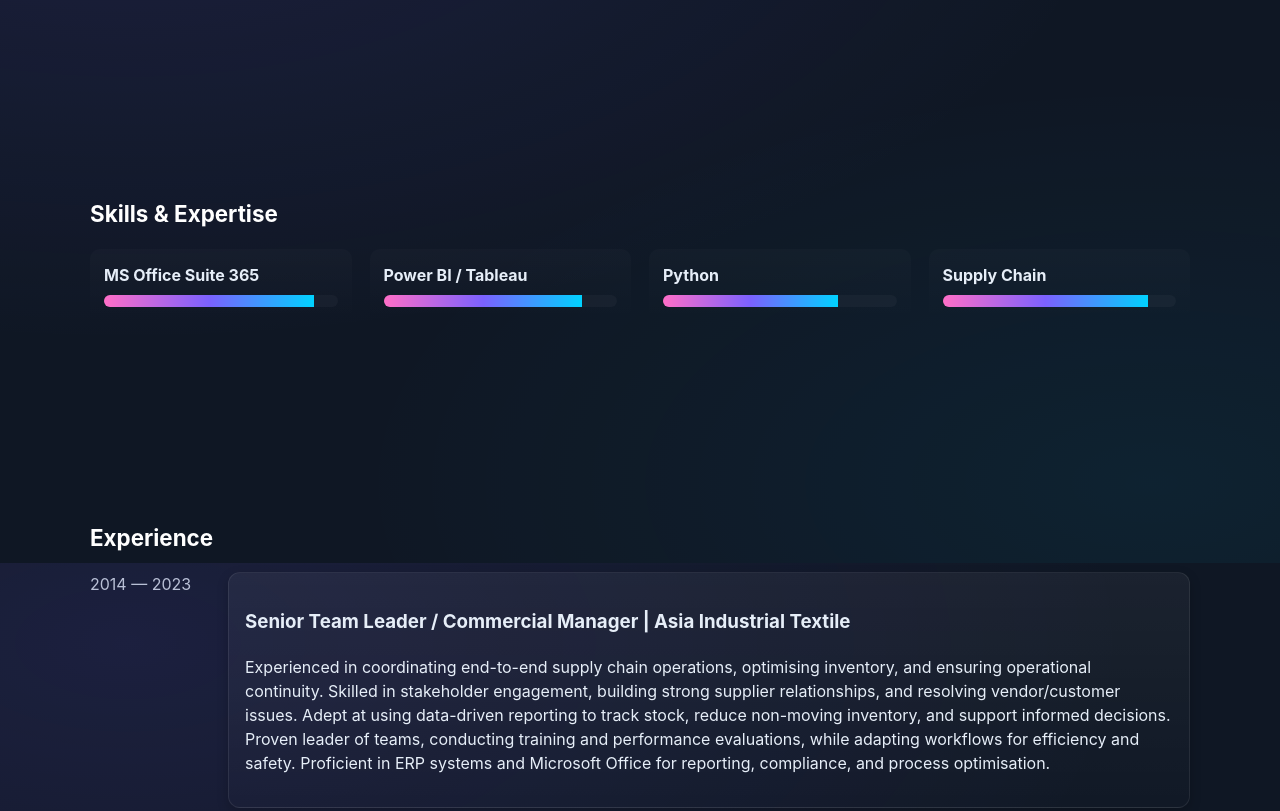
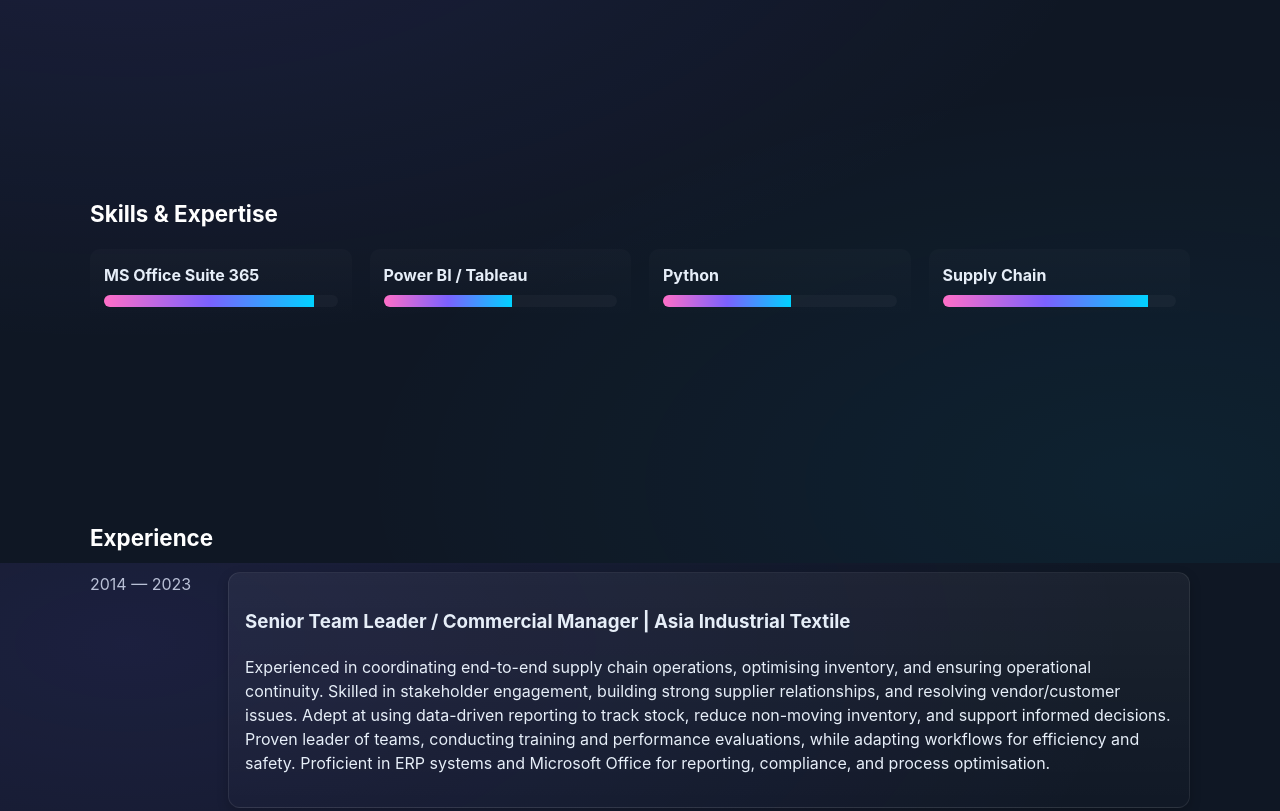
Before and after one commit to Shaktidata/github-portfolio, a plain HTML site: page index.html in a window 1280 px wide. Shown: the part 1037-1848 px from the top of the page. Drawn offline with Linux system fonts and the light colour scheme.

Commit message:
Update style.css

```diff
--- a/style.css
+++ b/style.css
@@ -12,8 +12,8 @@
 
   /* NEW: Skill Bar Width Variables for CSS-based control */
   --skill-ms-office: 90%;
-  --skill-bi-tableau: 85%;
-  --skill-python: 75%;
+  --skill-bi-tableau: 55%;
+  --skill-python: 55%;
   --skill-supply-chain: 88%;
 }
 
```
